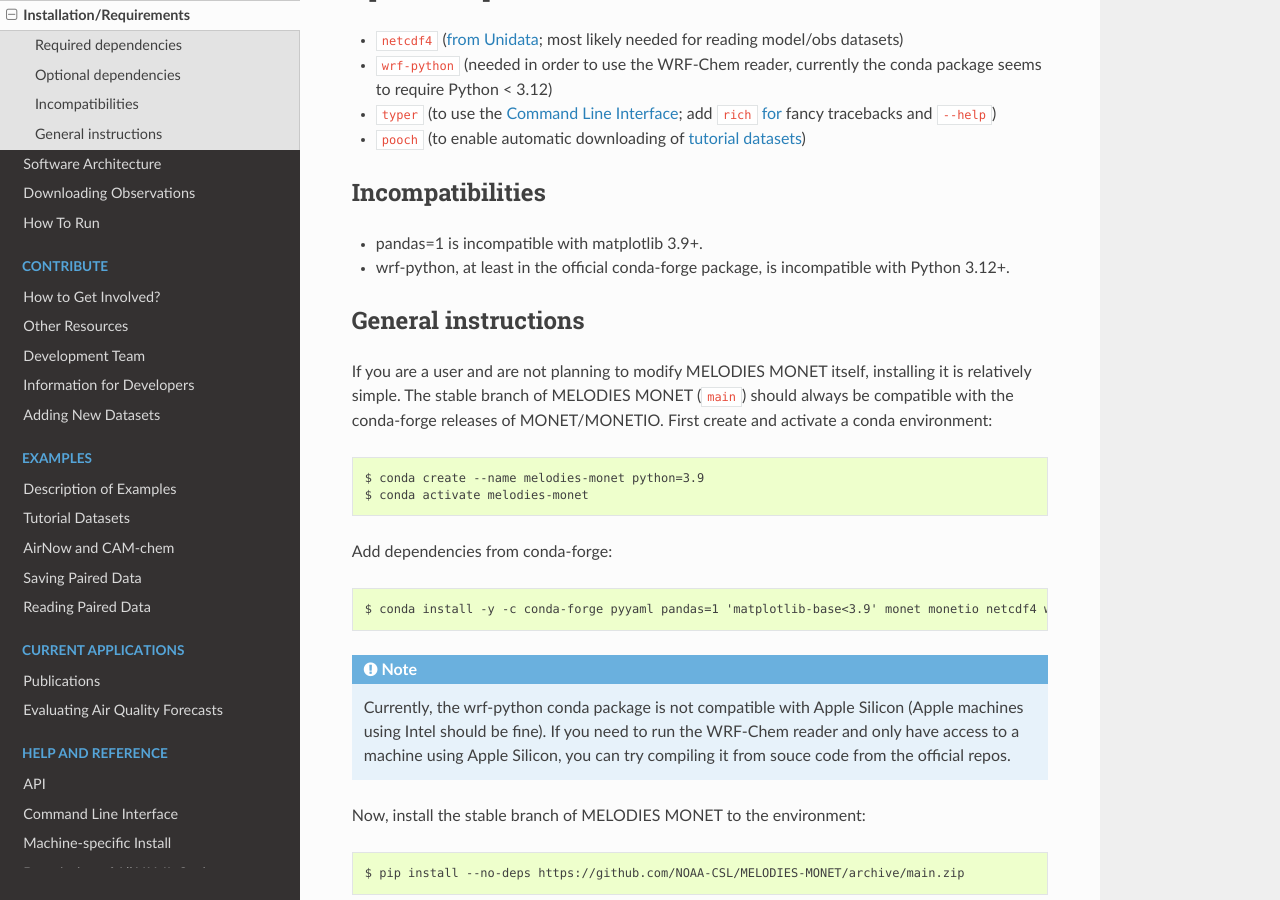
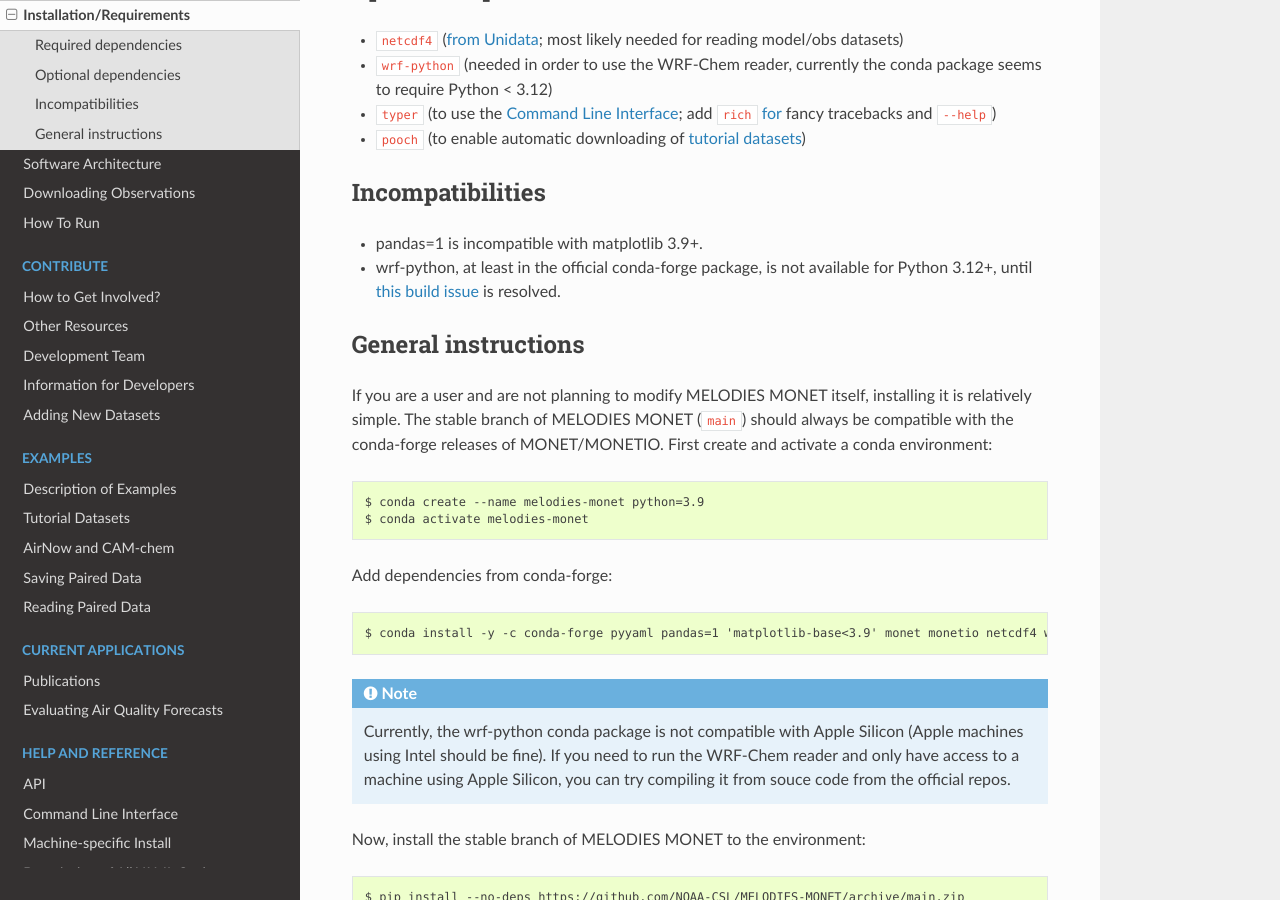
Before and after one commit to NOAA-CSL/MELODIES-MONET, a Sphinx documentation site: the page built from docs/getting_started/installation.rst, in a window 1280 px wide and 900 px high, scrolled down 416 px. Built offline with Sphinx 7.4.7 and the Read the Docs theme 2.0.0, drawn with Linux system fonts in a browser that asks for light colours; pages that are not in the unit, such as notebooks, are missing from menus.

Commit message:
Update docs/getting_started/installation.rst
Co-authored-by: Zachary Moon <zmoon92@gmail.com>

```diff
--- a/docs/getting_started/installation.rst
+++ b/docs/getting_started/installation.rst
@@ -22,7 +22,7 @@
 Incompatibilities
 -----------------
 - pandas=1 is incompatible with matplotlib 3.9+.
-- wrf-python, at least in the official conda-forge package, is incompatible with Python 3.12+.
+- wrf-python, at least in the official conda-forge package, is not available for Python 3.12+, until `this build issue <https://github.com/conda-forge/wrf-python-feedstock/pull/70>`__ is resolved.
 
 .. _user-install-instructions:
 
```
